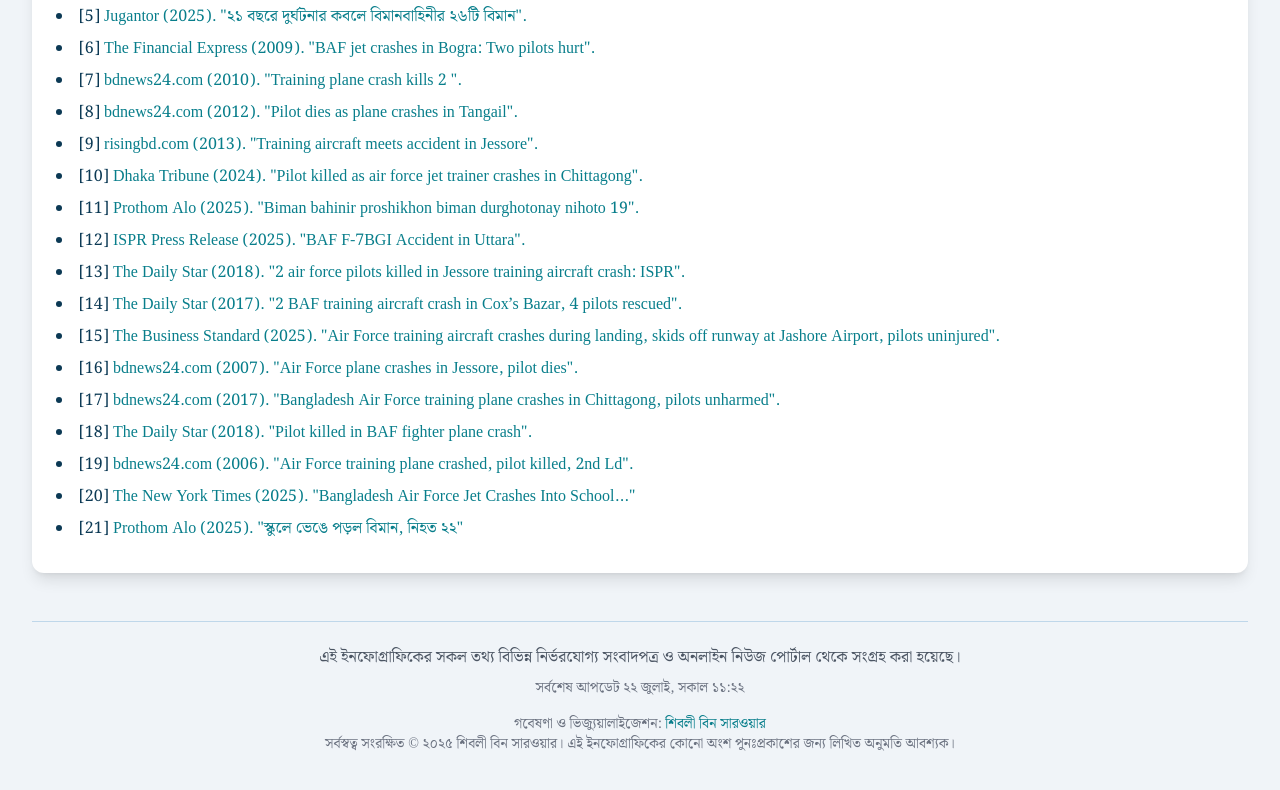
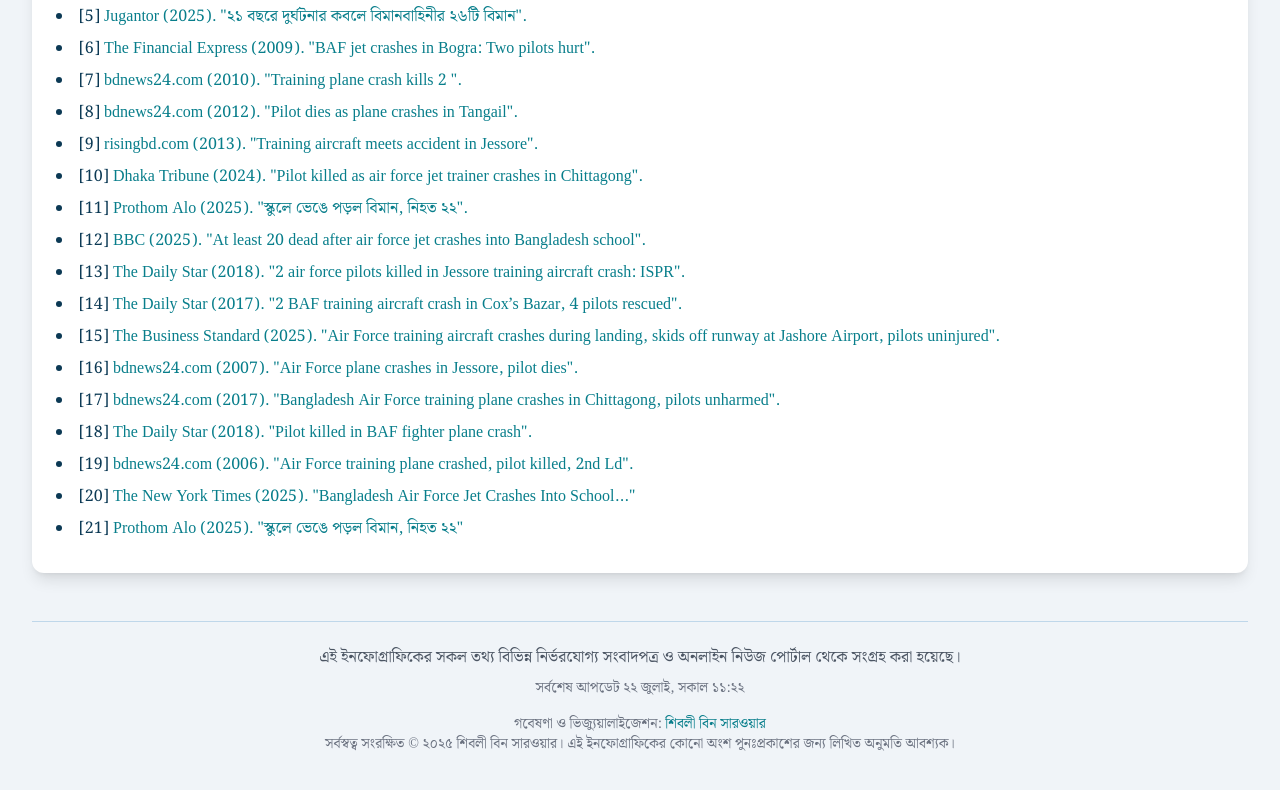
Before and after one commit to shiblybsarwar/Airforce-Aircraft-Crashes-Analysis, a website: page index.html in a window 1280 px wide. Shown: the part 9312-10102 px from the top of the page. Drawn offline with nearby package versions, Linux system fonts and the light colour scheme.

Commit message:
Update 6 index.html

```diff
--- a/index.html
+++ b/index.html
@@ -788,18 +788,17 @@
           <li>
             [11]
             <a
-              href="https://www.prothomalo.com/bangladesh/capital/p8i7g6f4x9"
+              href="https://www.prothomalo.com/bangladesh/5xfn461ai2"
               target="_blank"
-              >Prothom Alo (2025). "Biman bahinir proshikhon biman durghotonay
-              nihoto 19".</a
+              >Prothom Alo (2025). "স্কুলে ভেঙে পড়ল বিমান, নিহত ২২".</a
             >
           </li>
           <li>
             [12]
             <a
-              href="https://www.ispr.gov.bd/bn/press-release-bn-430/"
+              href="https://www.bbc.com/news/articles/c75rprqwr67o"
               target="_blank"
-              >ISPR Press Release (2025). "BAF F-7BGI Accident in Uttara".</a
+              >BBC (2025). "At least 20 dead after air force jet crashes into Bangladesh school".</a
             >
           </li>
           <li>
```
